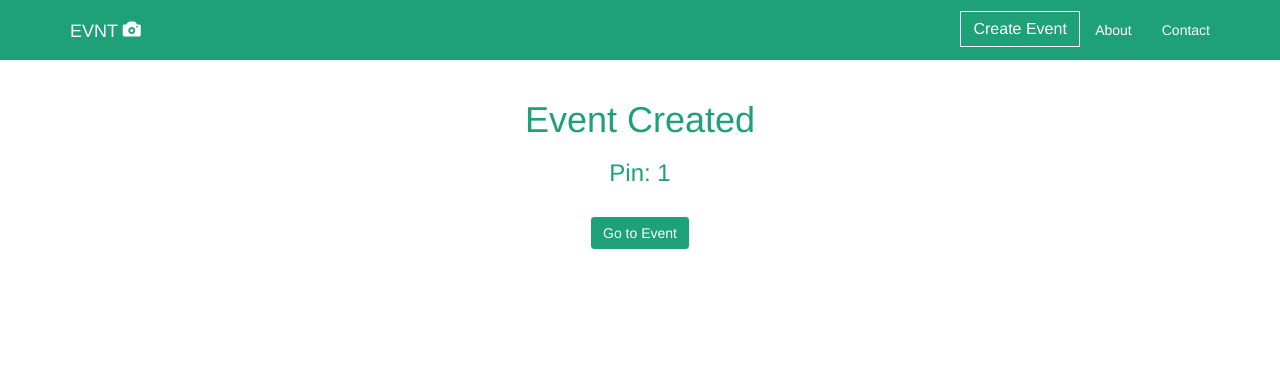
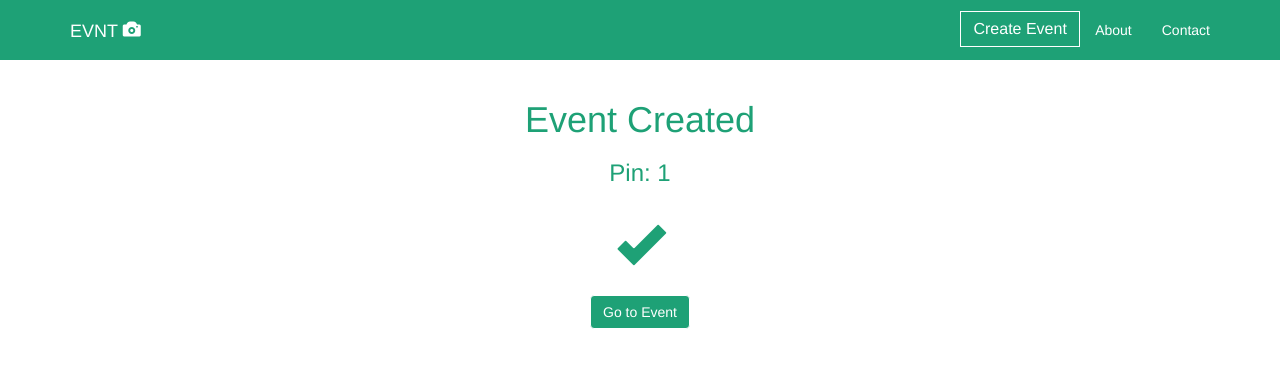
Before and after one commit to Roti12/Info331-Project, an Angular app: page /eventCreated/1 in a window 1280 px wide. Shown: the top 368 px of the page. Built offline with nearby package versions, Linux system fonts and the light colour scheme.

Commit message:
front-end pretty stuff

```diff
--- a/src/app/create-event/create-event.component.html
+++ b/src/app/create-event/create-event.component.html
@@ -7,7 +7,7 @@
         <div class="form-group">
           <label class="control-label col-sm-2" for="eName">Event Name:</label>
           <div class="col-sm-10">
-            <input type="text" class="form-control" id="eName" placeholder="Johns sweet sixteen" #eventName>
+            <input type="text" class="form-control" id="eName" placeholder="Event name" #eventName>
           </div>
         </div>
         <div class="form-group">
@@ -31,31 +31,31 @@
         <div class="form-group">
           <label class="control-label col-sm-2" for="sDate">Start date:</label>
           <div class="col-sm-10">
-            <input type="datetime-local" class="form-control" id="sDate" placeholder="11.11.17" #startDate>
+            <input type="datetime-local" class="form-control" id="sDate" placeholder="01.01.18" #startDate>
           </div>
         </div>
         <div class="form-group">
           <label class="control-label col-sm-2" for="eDate">End date:</label>
           <div class="col-sm-10">
-            <input type="datetime-local" class="form-control" id="eDate" placeholder="12.11.17" #endDate>
+            <input type="datetime-local" class="form-control" id="eDate" placeholder="02.01.18" #endDate>
           </div>
         </div>
         <div class="form-group">
           <label class="control-label col-sm-2" for="location">Location:</label>
           <div class="col-sm-10">
-            <input type="text" class="form-control" id="location" placeholder="Dolly Dimpels" #location>
+            <input type="text" class="form-control" id="location" placeholder="Bergen" #location>
           </div>
         </div>
         <div class="form-group">
           <label class="control-label col-sm-2" for="guests">Number of guests:</label>
           <div class="col-sm-10">
-            <input type="number" class="form-control" id="guests" placeholder="666" #guests>
+            <input type="number" class="form-control" id="guests" placeholder="25" #guests>
           </div>
         </div>
         <div class="form-group">
           <label class="control-label col-sm-2" for="des">Description:</label>
           <div class="col-sm-10">
-            <textarea type="text" class="form-control" id="des" placeholder="Johns sweet sixteen party! this is gonna be azm u guuuyz" #desc></textarea>
+            <textarea type="text" class="form-control" id="des" placeholder="At this event we're..." #desc></textarea>
           </div>
         </div>
 
--- a/src/app/event-created/event-created.component.css
+++ b/src/app/event-created/event-created.component.css
@@ -1,18 +1,25 @@
-#content{
+#content {
   text-align: center;
 }
 
-div h1,h2,h3{
-    color:#1ea176;
+div h1, h2, h3 {
+  color: #1ea176;
 }
 
-#btn{
+#btn {
   color: #fff;
   background-color: #1ea176;
   border-color: #fff;
 }
-#btn:hover{
+
+#btn:hover {
   color: yellow;
   background-color: #1ea176;
   border-color: yellow;
 }
+
+#icon {
+  font-size: -webkit-xxx-large;
+  color: #1ea176;
+  text-align: center;
+}
--- a/src/app/event-created/event-created.component.html
+++ b/src/app/event-created/event-created.component.html
@@ -4,6 +4,7 @@
       <h1>Event Created</h1>
       <h3>Pin: {{eventCode}}</h3>
       <br>
+      <p id="icon"><span class="glyphicon glyphicon-ok"></span></p>
       <button class="btn btn-success" (click)="goToEvent()" id="btn">Go to Event</button>
     </div>
   </div>
--- a/src/app/page-not-found/page-not-found.component.css
+++ b/src/app/page-not-found/page-not-found.component.css
@@ -1,5 +1,14 @@
-h1, p{
-  color:#1ea176;
+h1, p {
+  color: #1ea176;
   text-align: center;
 }
-h1{font-weight: bold;}
+
+h1 {
+  font-weight: bold;
+}
+
+#icon {
+  font-size: -webkit-xxx-large;
+  color: #1ea176;
+  text-align: center;
+}
--- a/src/app/page-not-found/page-not-found.component.html
+++ b/src/app/page-not-found/page-not-found.component.html
@@ -3,8 +3,8 @@
     <div class="col-lg-12 col-md-4 col-xs-12">
       <h1>404 - Error</h1>
       <br>
-
-     <p>Sorry, Page Not Found</p>
+      <p id="icon"><span class="glyphicon glyphicon-remove"></span></p> <br>
+      <p>Sorry, Page Not Found</p>
     </div>
   </div>
 </div>
```
Lines whose indentation alone changed are shown as unchanged.
